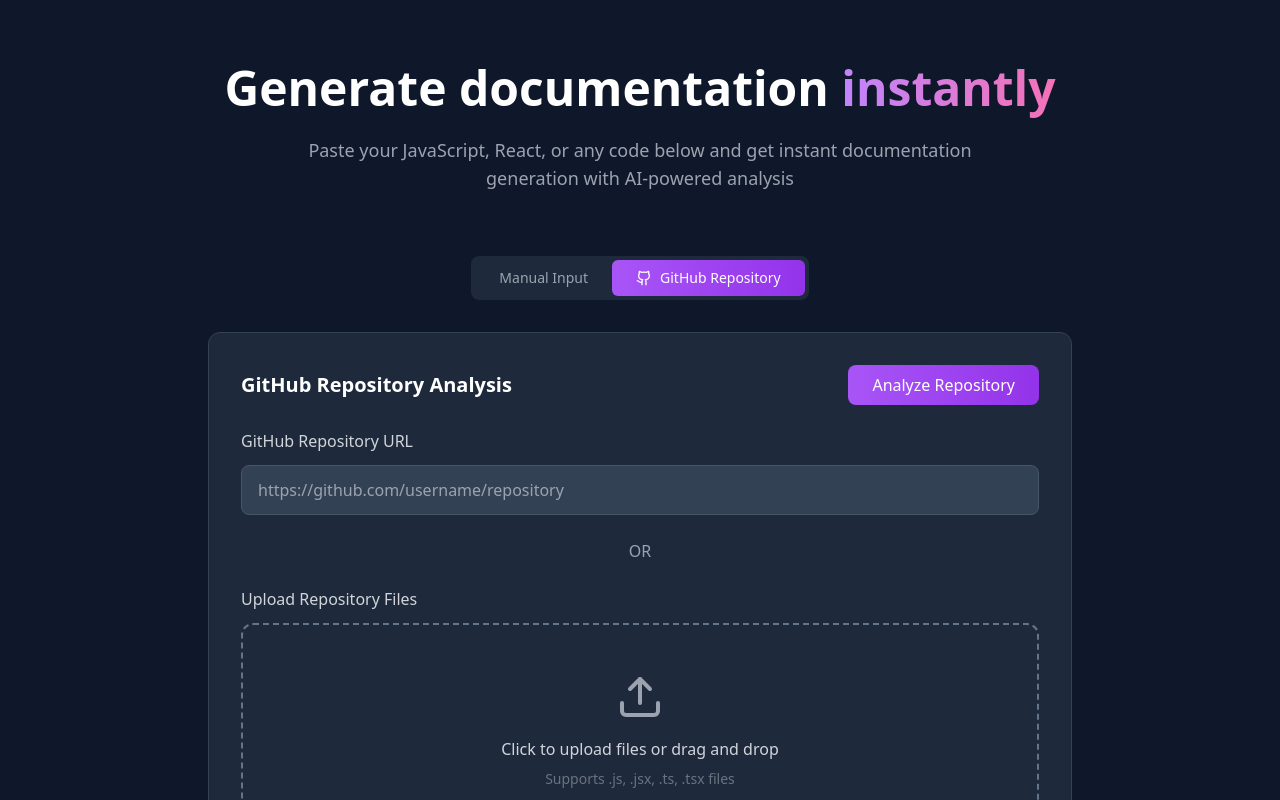
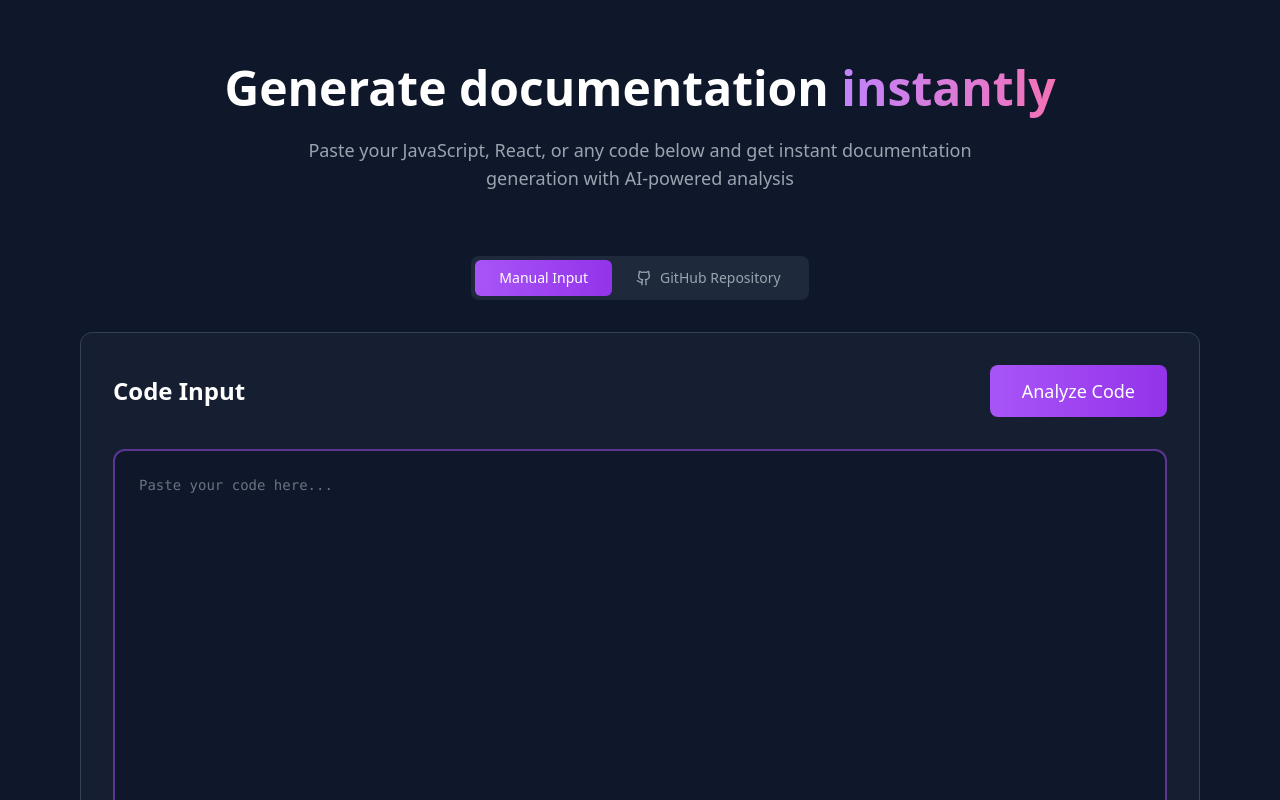
Before and after one commit to Parth703-wq/docu-page-creator-theme, a React (Vite) app: page / in a window 1280 px wide. Shown: the top 800 px of the page. Built offline with nearby package versions, Linux system fonts and the light colour scheme.

Commit message:
Implement manual input design
Show the manual input design when the "Manual Input" button is clicked.

```diff
--- a/src/components/DocumentationGenerator.tsx
+++ b/src/components/DocumentationGenerator.tsx
@@ -3,7 +3,7 @@ import React, { useState } from 'react';
 import { Upload, Github } from 'lucide-react';
 
 const DocumentationGenerator = () => {
-  const [activeTab, setActiveTab] = useState<'manual' | 'github'>('github');
+  const [activeTab, setActiveTab] = useState<'manual' | 'github'>('manual');
   const [codeInput, setCodeInput] = useState('');
   const [githubUrl, setGithubUrl] = useState('');
   const [dragActive, setDragActive] = useState(false);
@@ -87,8 +87,32 @@ const DocumentationGenerator = () => {
       </div>
 
       {/* Content Area */}
-      <div className="max-w-4xl mx-auto px-4 pb-16">
-        {activeTab === 'github' ? (
+      <div className="max-w-6xl mx-auto px-4 pb-16">
+        {activeTab === 'manual' ? (
+          // Manual Input Section - Updated Design
+          <div className="bg-slate-800/50 rounded-xl p-8 border border-slate-700">
+            <div className="flex justify-between items-center mb-8">
+              <h2 className="text-2xl font-semibold text-white">Code Input</h2>
+              <button className="bg-gradient-to-r from-purple-500 to-purple-600 text-white px-8 py-3 rounded-lg font-medium hover:from-purple-600 hover:to-purple-700 transition-all text-lg">
+                Analyze Code
+              </button>
+            </div>
+
+            <div className="mb-6">
+              <textarea
+                value={codeInput}
+                onChange={(e) => setCodeInput(e.target.value)}
+                placeholder="Paste your code here..."
+                className="w-full h-96 bg-slate-900 border-2 border-purple-500/50 rounded-xl p-6 text-white placeholder-gray-500 focus:outline-none focus:border-purple-500 focus:ring-2 focus:ring-purple-500/20 transition-all font-mono text-sm resize-none"
+              />
+            </div>
+
+            <div className="flex justify-between text-sm text-gray-400">
+              <span>Lines: {getLineCount()}</span>
+              <span>Characters: {getCharacterCount()}</span>
+            </div>
+          </div>
+        ) : (
           // GitHub Repository Section
           <div className="bg-slate-800 rounded-xl p-8 border border-slate-700">
             <div className="flex justify-between items-center mb-6">
@@ -147,30 +171,6 @@ const DocumentationGenerator = () => {
               </div>
             </div>
           </div>
-        ) : (
-          // Manual Input Section
-          <div className="bg-slate-800 rounded-xl p-8 border border-slate-700">
-            <div className="flex justify-between items-center mb-6">
-              <h2 className="text-xl font-semibold text-white">Code Input</h2>
-              <button className="bg-gradient-to-r from-purple-500 to-purple-600 text-white px-6 py-2 rounded-lg font-medium hover:from-purple-600 hover:to-purple-700 transition-all">
-                Analyze Code
-              </button>
-            </div>
-
-            <div className="mb-4">
-              <textarea
-                value={codeInput}
-                onChange={(e) => setCodeInput(e.target.value)}
-                placeholder="Paste your code here..."
-                className="w-full h-80 bg-slate-700 border border-slate-600 rounded-lg p-4 text-white placeholder-gray-400 focus:outline-none focus:border-purple-500 focus:ring-1 focus:ring-purple-500 transition-all font-mono text-sm resize-none"
-              />
-            </div>
-
-            <div className="flex justify-between text-sm text-gray-400">
-              <span>Lines: {getLineCount()}</span>
-              <span>Characters: {getCharacterCount()}</span>
-            </div>
-          </div>
         )}
       </div>
     </div>
```
